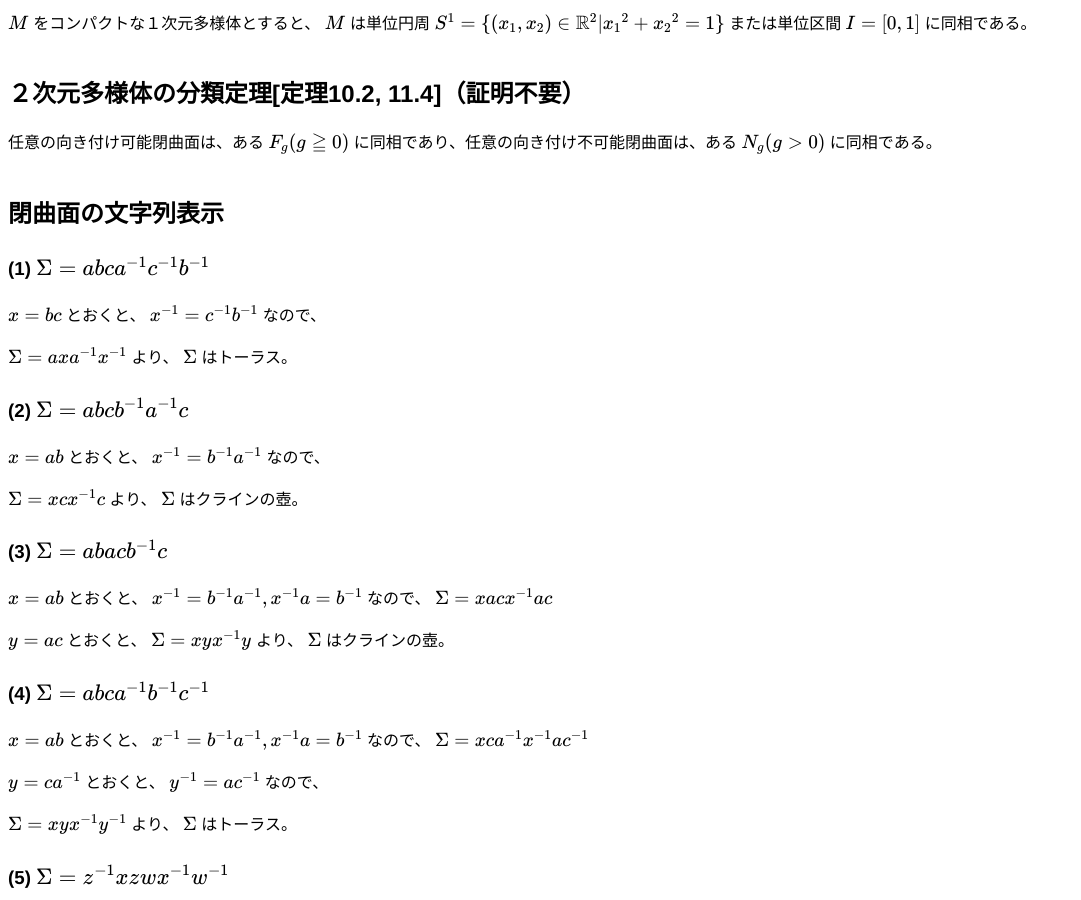
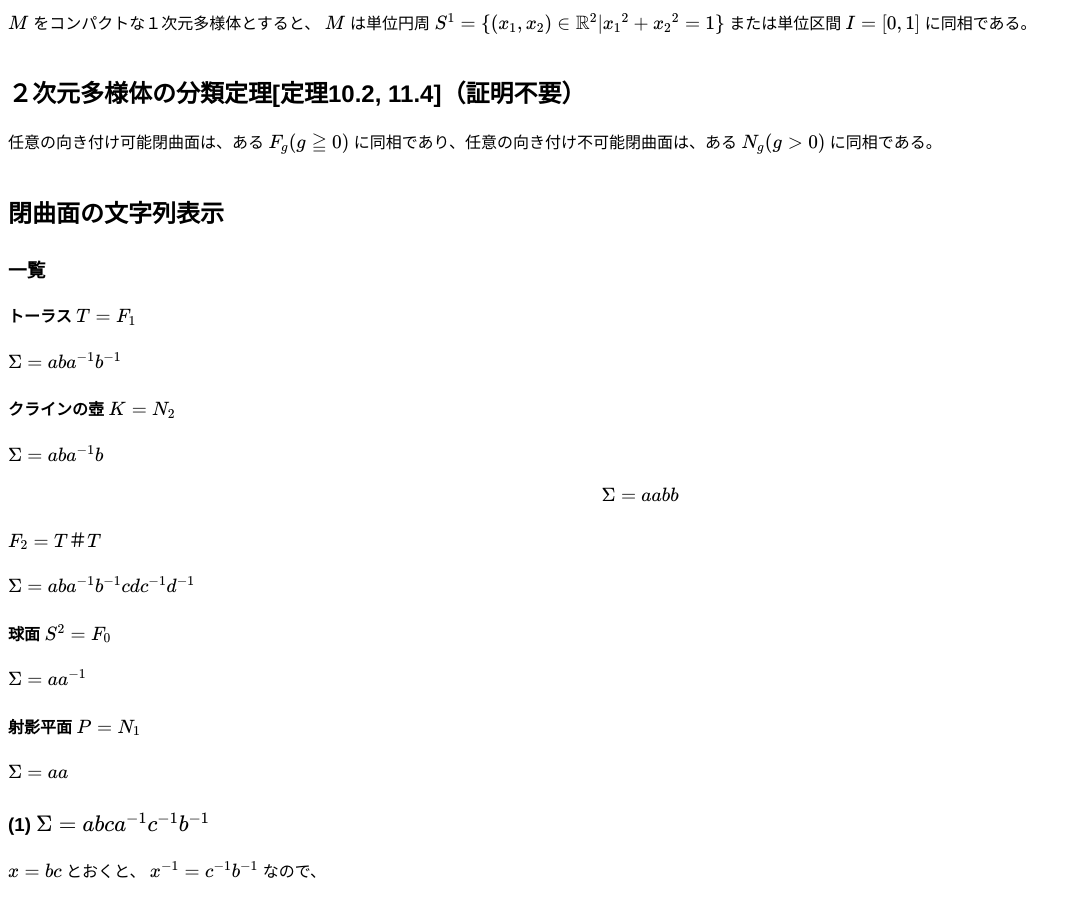
Before and after one commit to mimneko/sample-page, a Jekyll site: the page built from 幾何学/test1.md, in a window 1280 px wide and 900 px high, scrolled down 3143 px. Shown: the whole window, without its empty margins (0-1081 px from the left). Built offline with Jekyll 4.4.1, drawn with Linux system fonts in a browser that asks for light colours; nearby versions of some CDN libraries; our own code applies the rules of GitHub Pages for plain Markdown files.

Commit message:
Update test1.md

```diff
--- a/幾何学/test1.md
+++ b/幾何学/test1.md
@@ -120,6 +120,24 @@ $\therefore$ 数学的帰納法により、すべての $g$ について $\chi(F
 任意の向き付け可能閉曲面は、ある $F_g (g\geqq 0)$ に同相であり、任意の向き付け不可能閉曲面は、ある $N_g (g>0)$ に同相である。
 
 ## 閉曲面の文字列表示
+### 一覧
+#### トーラス $T=F_1$
+$$\Sigma=aba^{-1}b^{-1}$$
+
+#### クラインの壺 $K=N_2$
+$$\Sigma=aba^{-1}b$$
+
+$$\Sigma=aabb$$
+
+#### $F_2= T ＃ T$
+$$\Sigma=aba^{-1}b^{-1}cdc^{-1}d^{-1}$$
+
+#### 球面 $S^2=F_0$
+$$\Sigma=aa^{-1}$$
+
+#### 射影平面 $P=N_1$
+$$\Sigma=aa$$
+
 ### (1) $\Sigma=abca^{-1}c^{-1}b^{-1}$
 $x=bc$ とおくと、 $x^{-1}=c^{-1}b^{-1}$ なので、
 
```
